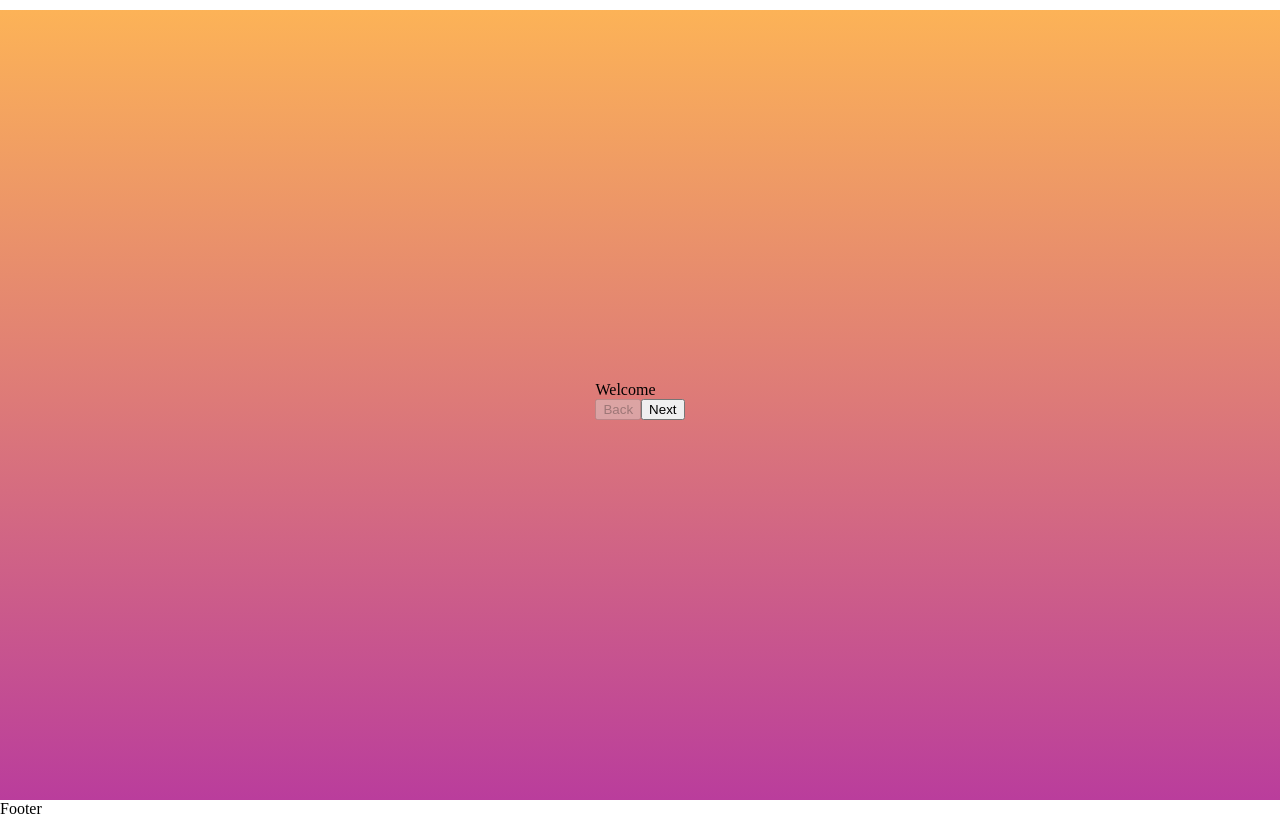
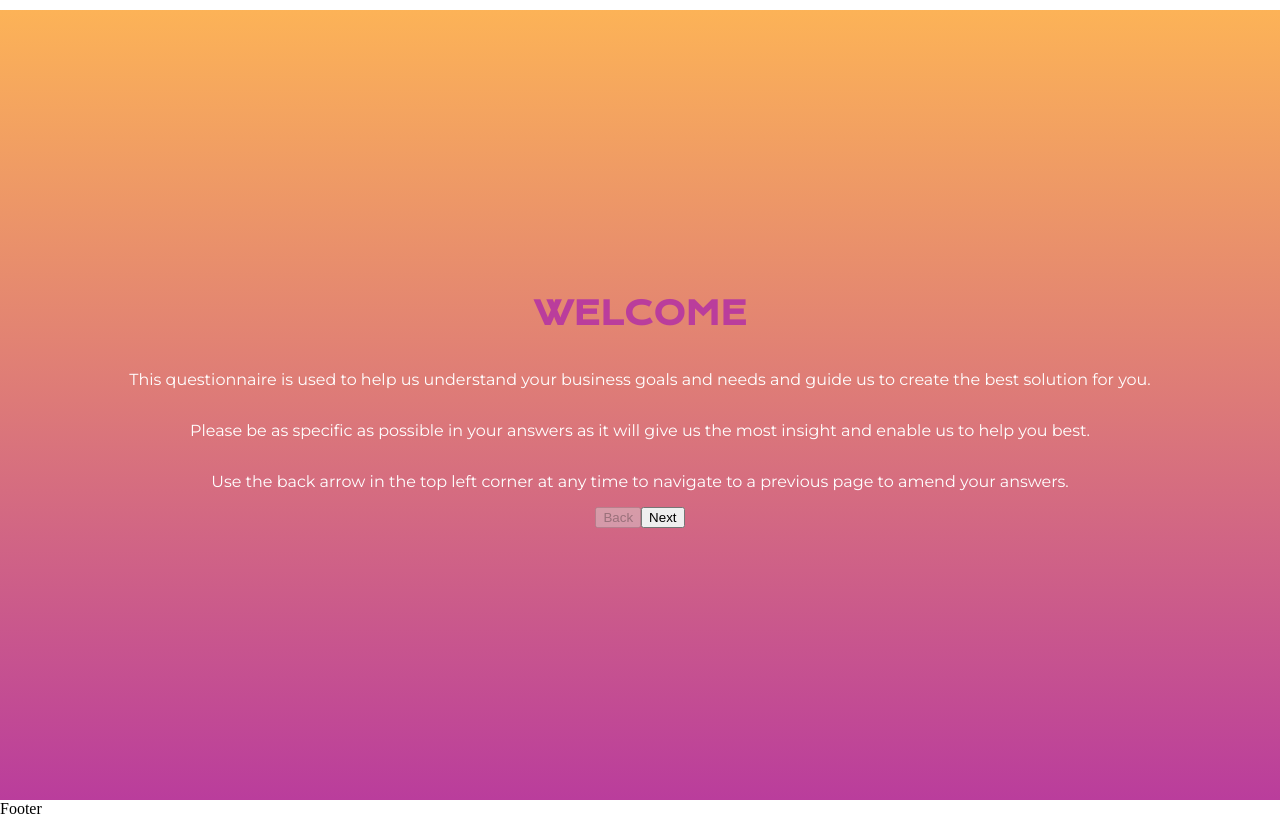
Before and after one commit to AkaraTawng/client-design-questionairre, a React (Vite) app: page / in a window 1280 px wide. Built offline with nearby package versions, Linux system fonts and the light colour scheme.

Commit message:
import google fonts. set fonts in welcome

```diff
--- a/index.html
+++ b/index.html
@@ -2,6 +2,9 @@
 <html lang="en">
   <head>
     <meta charset="UTF-8" />
+    <link rel="preconnect" href="https://fonts.googleapis.com">
+<link rel="preconnect" href="https://fonts.gstatic.com" crossorigin>
+<link href="https://fonts.googleapis.com/css2?family=Krona+One&family=Montserrat:wght@300;400;500;600&display=swap" rel="stylesheet">
   </head>
   <body style="margin: 0">
     <div id="root"></div>
--- a/src/components/Form.jsx
+++ b/src/components/Form.jsx
@@ -123,11 +123,16 @@ const FormWrapperInner = styled.div`
 
 
 const Body = styled.main`
-
+    display: flex;
+    flex-direction: column;
+    align-items: center;
+    justify-content: center;
 `;
 
 const ButtonContainer = styled.div`
-
+     display: flex;
+    justify-content: center;
+    align-items: center;
 `;
 
 const PrevButton = styled.button`
--- a/src/components/Welcome.jsx
+++ b/src/components/Welcome.jsx
@@ -1,9 +1,40 @@
 import React from 'react'
+import styled from 'styled-components'
 
 function Welcome() {
-  return (
-    <div>Welcome</div>
-  )
+  return (<>
+    <HeaderMessage>Welcome</HeaderMessage>
+    <BodyText>
+      This questionnaire is used to help us understand your business goals and needs and guide us to create the best solution for you.
+    </BodyText>
+
+    <BodyText>
+      Please be as specific as possible in your answers as it will give us the most insight and enable us to help you best.
+    </BodyText>
+
+    <BodyText>
+      Use the back arrow in the top left corner at any time to navigate to a previous page to amend your answers.
+    </BodyText>
+
+  </>)
 }
 
+// font-family: 'Krona One', sans-serif;
+// font-family: 'Montserrat', sans-serif;
+
+const HeaderMessage = styled.h1`
+    color: #BA3D9C;
+    text-transform: uppercase;
+    font-family: 'Krona One', sans-serif;;
+`;
+
+const BodyText = styled.p`
+  color: white;
+  font-family: 'Montserrat', sans-serif;
+`;
+
 export default Welcome
+
+
+//make color variables
+//import fonts
--- /dev/null
+++ b/src/utils/colors.js
@@ -0,0 +1,3 @@
+export const colors = {
+
+}
```
